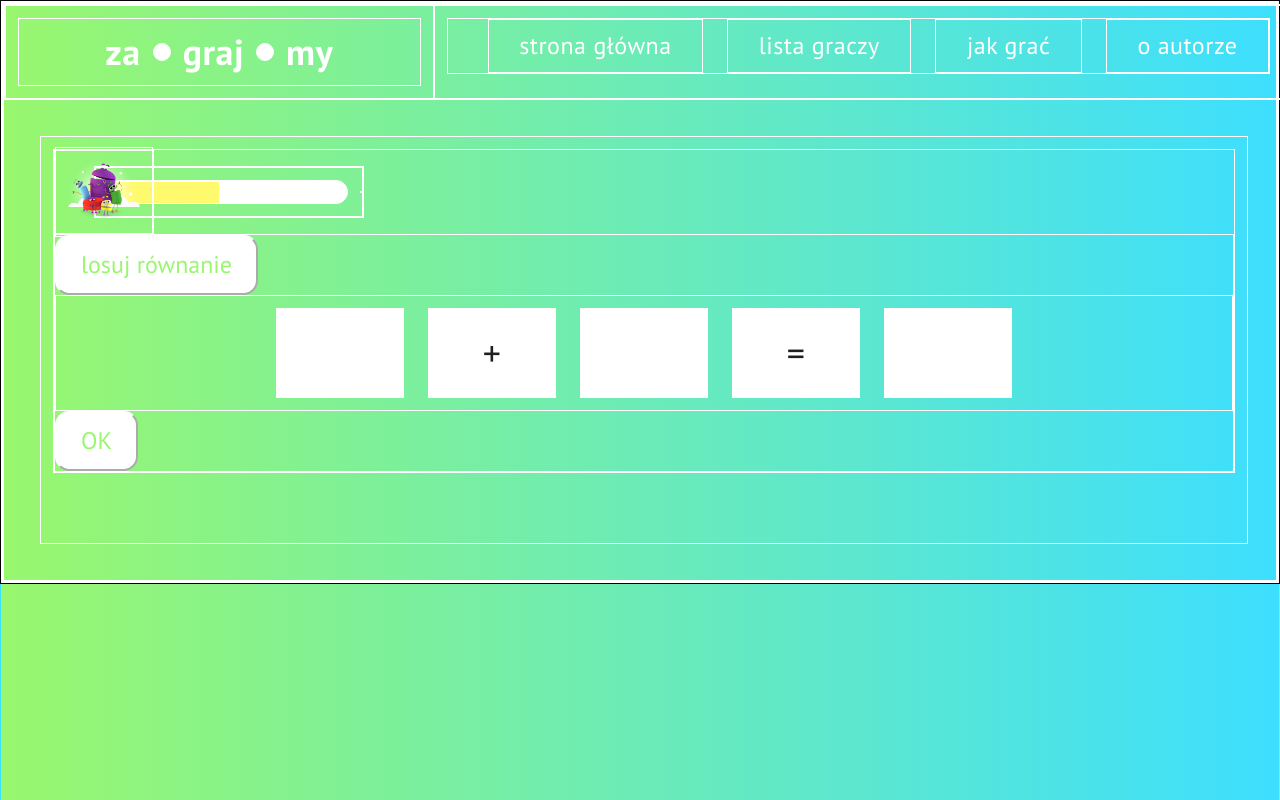
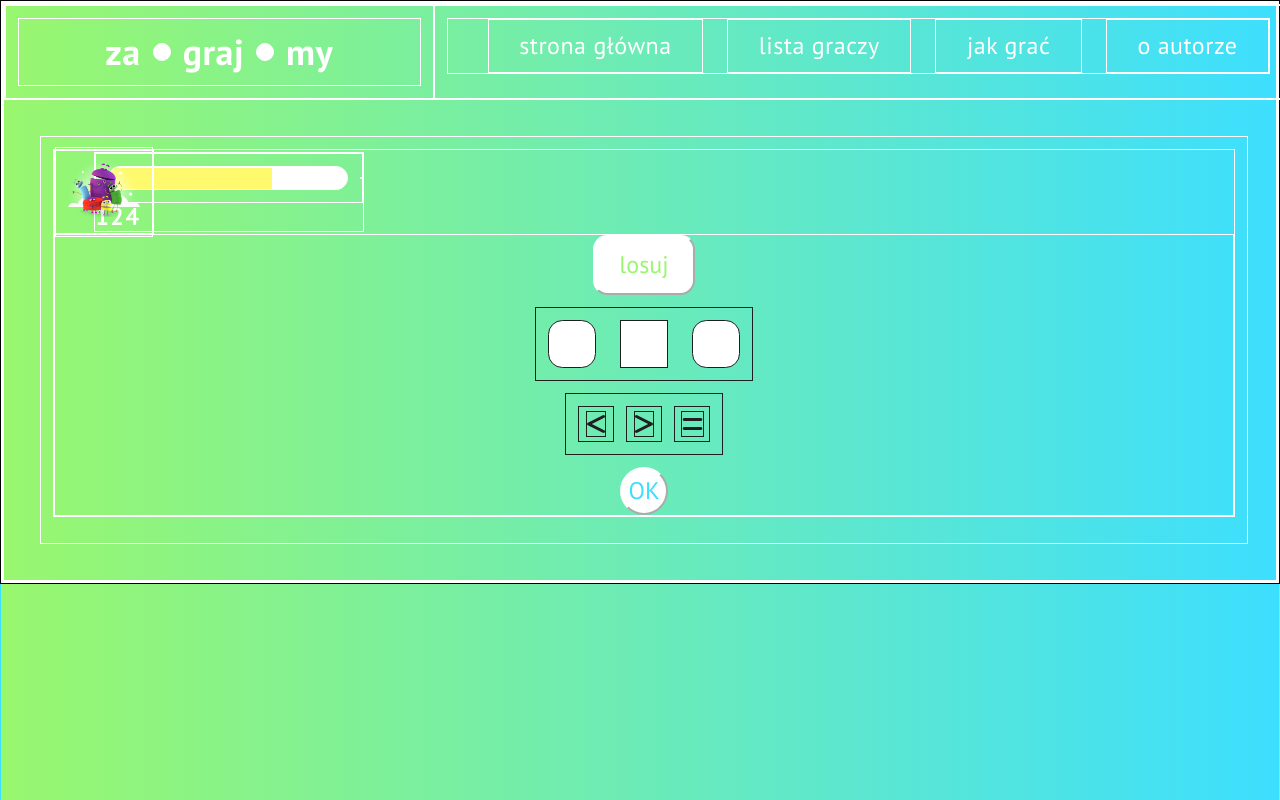
Before and after one commit to tagitsu/sylaby, a React (Create React App) app: page /game/number/1 in a window 1280 px wide. Built offline with nearby package versions, Linux system fonts and the light colour scheme; data requests are answered from the project's data file.

Commit message:
Fix game turn in number game

```diff
--- a/public/db/db.json
+++ b/public/db/db.json
@@ -21,7 +21,7 @@
           "text": "mądra sowa"
         }
       ],
-      "xp": 84
+      "xp": 124
     },
     {
       "id": 9,
@@ -51,7 +51,7 @@
       "id": 11,
       "name": "mysz",
       "icon": "pikachu.png",
-      "isActive": true,
+      "isActive": false,
       "level": 1,
       "color": "#ff3646",
       "title": "głoskująca myszka",
--- a/src/components/common/ButtonOK/ButtonOK.module.scss
+++ b/src/components/common/ButtonOK/ButtonOK.module.scss
@@ -20,4 +20,6 @@
   cursor: pointer;
   color: $color-success;
   border: 2px outset $color-success;
+  box-shadow: 0 0 calc($base-size * 4) rgba(154, 255, 21, 0.9);
+
 }
--- /dev/null
+++ b/src/components/common/Sign/Sign.js
@@ -0,0 +1,23 @@
+import { useDrag } from 'react-dnd';
+import { FontAwesomeIcon } from '@fortawesome/react-fontawesome';
+import styles from '../Sign/Sign.module.scss';
+import clsx from 'clsx';
+
+const Sign = (props) => {
+
+  const [ { isDragging }, drag ] = useDrag({
+    type: 'sign',
+    item: { name: props.name, icon: props.icon },
+    collect: (monitor) => ({
+      isDragging: !!monitor.isDragging()
+    })
+  });
+
+  return(
+    <div key={props.name} className={styles.sign} ref={drag}>
+      <FontAwesomeIcon icon={props.icon} />
+    </div>
+  )
+}
+
+export default Sign;
--- /dev/null
+++ b/src/components/common/Sign/Sign.module.scss
@@ -0,0 +1,10 @@
+@import '/src/styles/settings.scss';
+
+.sign {
+  width: calc($base-size * 3);
+  height: calc($base-size * 3);
+  display: flex;
+  justify-content: center;
+  align-items: center;
+
+}
--- a/src/components/features/ActivePlayer/ActivePlayer.js
+++ b/src/components/features/ActivePlayer/ActivePlayer.js
@@ -29,7 +29,7 @@ const ActivePlayer = (props) => {
       </Link>
       {/* <div className={styles.current__name}> {activePlayer.name} </div> */}
       <div className={styles.current__bar}>
-        <ProgressBar xp={activePlayer.xp} levelUp={playerLevel.nextLevel} />
+        <ProgressBar xp={activePlayer.xp} levelUp={playerLevel.nextLevel} />{activePlayer.xp}
       </div>
     </div>
     );
--- a/src/components/pages/GameNumber/GameNumber.js
+++ b/src/components/pages/GameNumber/GameNumber.js
@@ -1,10 +1,16 @@
 import { useState } from "react";
+import { useDrag, useDrop } from "react-dnd";
 import { useGetPlayersQuery, useUpdatePlayerMutation, useGetLevelsQuery } from "../../../api/apiSlice";
 import ActivePlayer from "../../features/ActivePlayer/ActivePlayer";
 import styles from './GameNumber.module.scss';
 import Button from "../../common/Button/Button";
+import ButtonOK from '../../common/ButtonOK/ButtonOK';
 import utils from '../../../utils/gameNumberUtils';
 import levelUp from '../../../utils/levelUpUtils';
+import { FontAwesomeIcon } from "@fortawesome/react-fontawesome";
+import { faEquals, faLessThan, faGreaterThan } from "@fortawesome/free-solid-svg-icons";
+import Sign from "../../common/Sign/Sign";
+import clsx from "clsx";
 
 const GameNumber = () => {
 
@@ -21,36 +27,63 @@ const GameNumber = () => {
     if (activePlayer.xp >= playerLevel.nextLevel) { levelUp.levelUp(updatePlayer, activePlayer, nextLevel) }
   }
 
-  console.log(activePlayer, playerLevel, nextLevel);
   const [ number1, setNumber1 ] = useState('');
   const [ number2, setNumber2 ] = useState('');
-  const [ equationResult, setEquationResult ] = useState('');
-  const [ playerAnswer, setPlayerAnswer ] = useState('');
+  const [ solution, setSolution ] = useState('');
+  const [ answer, setAnswer ] = useState();
+  const [ isCorrect, setIsCorrect ] = useState();
+  const [ isWrong, setIsWrong ] = useState();
+  const [ mathSigns, setMathSigns ] = useState([
+    {
+      name: 'less',
+      icon: faLessThan,
+    },
+    {
+      name: 'greater',
+      icon: faGreaterThan,
+    },
+    {
+      name: 'equal',
+      icon: faEquals,
+    },
+  ]);
+
+  const [ { isOverSign }, dropSign ] = useDrop({
+    accept: 'sign',
+    drop: (item) => {
+      setAnswer([item]);
+      setMathSigns([]);
+      utils.submitSolution(item.name, solution, updatePlayer, activePlayer, setIsCorrect, setIsWrong);
+    },
+    collect: monitor => ({
+      isOverSign: !!monitor.isOver(),
+    })
+  });
 
   return(
-    <div className={styles.missing}>
+    <div className={styles.number}>
       <ActivePlayer />
-      <section className={styles.missing__board}>
+      <div className={styles.number__board}>
         <Button
-          content='losuj równanie'
-          onClick={() => utils.setGameTurn(setNumber1, setNumber2, setEquationResult)}
+          content='losuj'
+          onClick={ () => utils.setGameTurn(setNumber1, setNumber2, setSolution, setAnswer, setIsCorrect, setIsWrong) }
         />
-        <div className={styles.missing__equation}>
-          <div className={styles.missing__item}> {number1} </div>
-          <div className={styles.missing__item}>+</div>
-          <div className={styles.missing__item}> {number2} </div>
-          <div className={styles.missing__item}>=</div>
-          <input
-            className={styles.missing__item}
-            defaultValue={playerAnswer}
-            onChange={ (e) => setPlayerAnswer(e.target.value)}
-          />
+        <div className={styles.number__box}>
+          <div key={1} className={styles.number__number}> {number1} </div>
+          <div key={2} className={clsx(styles.number__sign, isCorrect ? styles.correct : '', isWrong ? styles.wrong : '' )} ref={dropSign}>
+            { answer?.map( sign => <Sign key={sign.name} name={sign.name} icon={sign.icon}/>) }
+          </div>
+          <div key={3} className={styles.number__number}> {number2} </div>
         </div>
-        <Button
-          content='OK'
-          onClick={ (e) => utils.submitSolution(e, playerAnswer, equationResult, updatePlayer, activePlayer, setPlayerAnswer) }
-        />
-      </section>
+        <div className={styles.number__box}>
+          { mathSigns.map( sign => {
+            return(
+              <Sign key={sign.name} name={sign.name} icon={sign.icon} />
+            )}
+          )}
+        </div>
+        <ButtonOK onClick={() => utils.addPoints(isCorrect, updatePlayer, activePlayer)}/>
+      </div>
     </div>
   );
 };
--- a/src/components/pages/GameNumber/GameNumber.module.scss
+++ b/src/components/pages/GameNumber/GameNumber.module.scss
@@ -1,26 +1,54 @@
 @import '/src/styles/settings.scss';
 
-.missing {
+.number {
+  &__board {
+    display: flex;
+    flex-direction: column;
+    align-items: center;
+    gap: $base-size;
+  }
 
-  &__equation {
+  &__container {
+    display: grid;
+    grid-template-columns: auto auto;
+  }
+
+  &__box {
     display: flex;
     justify-content: center;
+    gap: $base-size;
+    color: $color-dark;
+    padding: $base-size;
   }
 
-  &__item {
+  &__sign {
     display: flex;
     justify-content: center;
     align-items: center;
-    padding: $base-size;
-    text-decoration: none;
-    color: $color-dark;
-    font-size: calc($base-size * 3);
-    width: 10vw;
-    height: 7vw;
-    text-align: center;
-    margin: $base-size;
+    width: calc($base-size * 4);
+    height: calc($base-size * 4);
     background-color: $color-light;
-    border: none;
+    margin: 0 $base-size;
+  }
+
+
+  &__number {
+    width: calc($base-size * 4);
+    height: calc($base-size * 4);
+    background-color: $color-light;
+    display: flex;
+    justify-content: center;
+    align-items: center;
+    border-radius: $radius;
   }
 
 }
+
+.correct {
+  background-color: $color-success;
+  //box-shadow: 0 0 calc($base-size * 4) rgba(255, 21, 247, 0.906);
+}
+
+.wrong {
+  background-color: $color-warning;
+}
--- a/src/utils/gameNumberUtils.js
+++ b/src/utils/gameNumberUtils.js
@@ -1,26 +1,52 @@
 
 const utils = {};
 
-utils.setGameTurn = (setNumber1, setNumber2, setEquationResult) => {
+utils.setGameTurn = (setNumber1, setNumber2, setSolution, setAnswer, setIsCorrect, setIsWrong) => {
 
-  const randomNumber1 = Math.floor(Math.random() * 10);
-  const randomNumber2 = Math.floor(Math.random() * 10);
-  const equationResult = randomNumber1 + randomNumber2;
-  setNumber1(randomNumber1);
-  setNumber2(randomNumber2);
-  setEquationResult(equationResult);
+  setAnswer();
+  setIsCorrect();
+  setIsWrong();
+
+  const number1 = Math.floor(Math.random() * 100 );
+  const number2 = Math.floor(Math.random() * 100 );
+  let solution;
+
+  if (number1 > number2) {
+    solution = 'greater';
+  } else if (number1 < number2) {
+    solution = 'less';
+  } else {
+    solution = 'equal';
+  }
+
+  setNumber1(number1);
+  setNumber2(number2);
+  setSolution(solution);
 };
 
-utils.submitSolution = (e, playerAnswer, equationResult, updatePlayer, activePlayer, setPlayerAnswer) => {
-  e.preventDefault();
-  const answer = parseInt(playerAnswer);
-  if (answer === equationResult) {
-    console.log('Odpowiedź jest prawidłowa')
-    updatePlayer({ ...activePlayer, xp: activePlayer.xp + 1 });
+utils.submitSolution = (answer, solution, updatePlayer, activePlayer, setIsCorrect, setIsWrong) => {
+
+
+  console.log('utils odpowiedź', answer);
+
+  if ( answer === solution) {
+    console.log('Odpowiedź jest prawidłowa');
+    setIsWrong(false);
+    setIsCorrect(true);
   } else {
-    console.log('odpowiedź jest błędna', typeof answer, answer, typeof equationResult, equationResult)
+    console.log('odpowiedź jest błędna');
+    setIsCorrect(false);
+    setIsWrong(true);
   }
-  setPlayerAnswer('');
+
 };
 
+utils.addPoints = (isCorrect, updatePlayer, activePlayer) => {
+  console.log('add Points działa');
+
+  if (isCorrect) {
+    updatePlayer({ ...activePlayer, xp: activePlayer.xp + 1 });
+  }
+}
+
 export default utils;
```
